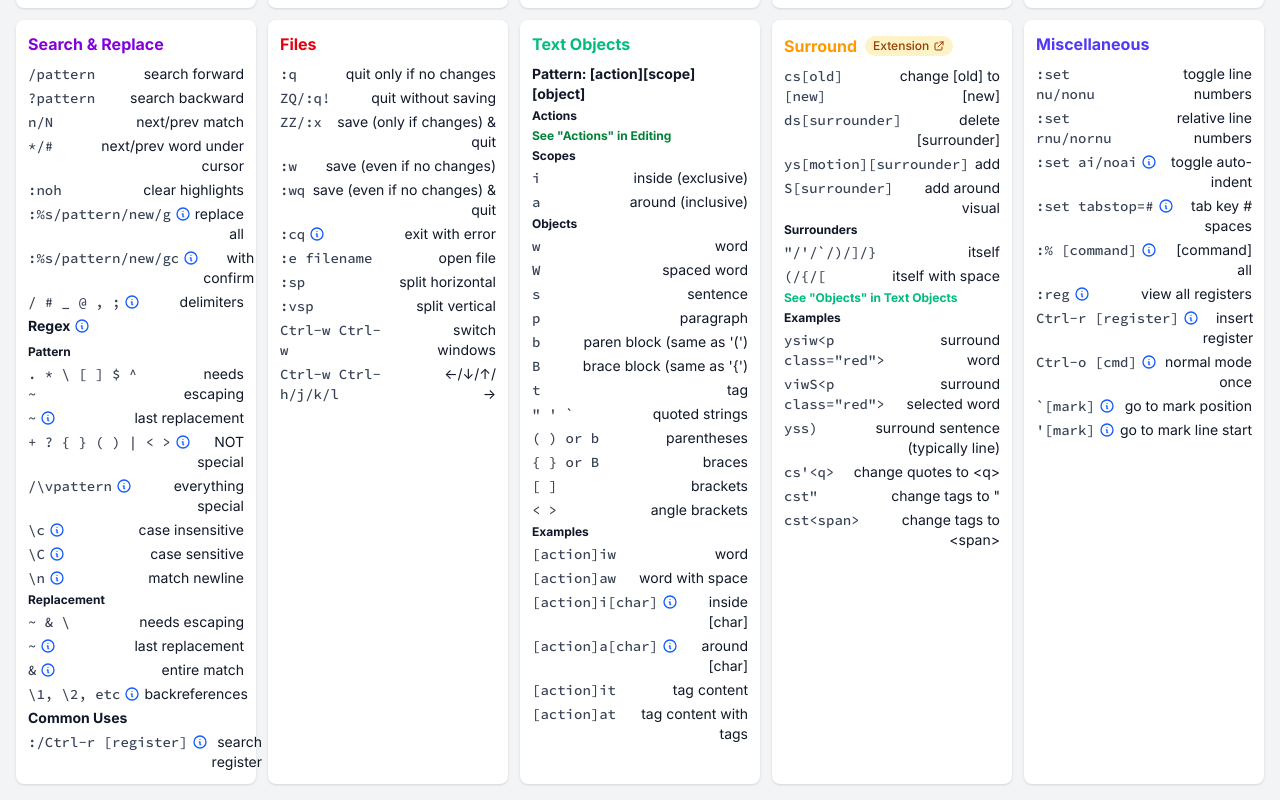
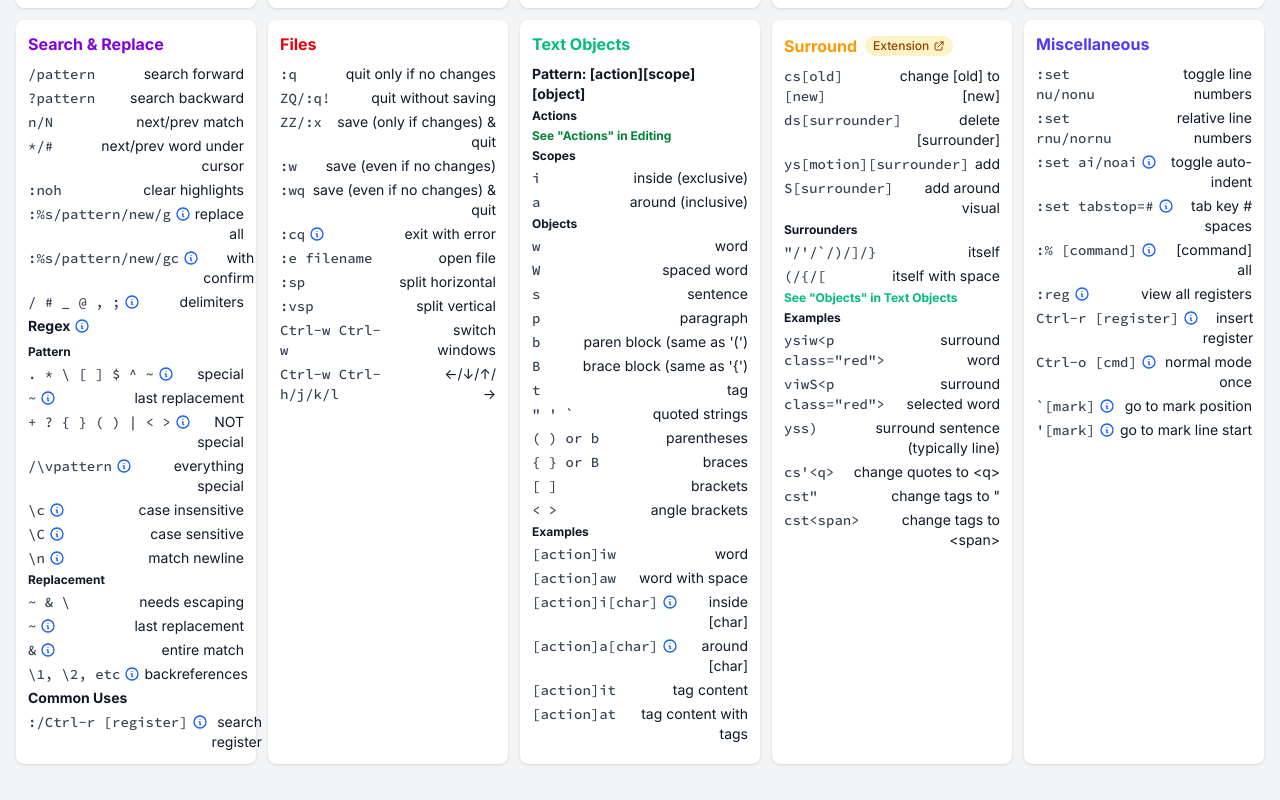
Before and after one commit to Noitidart/vim-cheats, a Next.js app: page / in a window 1280 px wide. Shown: the part 632-1432 px from the top of the page. Built offline with nearby package versions, Linux system fonts and the light colour scheme.

Commit message:
Make it clear that both special/not-speical are to inform me that I should escape it to get literal or to get operator

```diff
--- a/pages/index.tsx
+++ b/pages/index.tsx
@@ -505,7 +505,11 @@ const sections: Section[] = [
       ],
       ['', '', { isText: true }],
       ['Pattern', '', { isText: true, commandColorClass: 'font-bold' }],
-      ['. * \\ [ ] $ ^ ~', 'needs escaping'],
+      [
+        '. * \\ [ ] $ ^ ~',
+        'special',
+        { tooltip: ['Regex operators by default - escape to use as literal'] }
+      ],
       [
         '~',
         'last replacement',
@@ -526,8 +530,7 @@ const sections: Section[] = [
         'NOT special',
         {
           tooltip: [
-            'Escape to get expected regex behavior',
-            'Unlike most regex engines, these are literal by default in Vim',
+            'Literal by default - escape to use as regex operators',
             'Example: <kbd>\\d\\+</kbd> matches one or more digits'
           ]
         }
```
